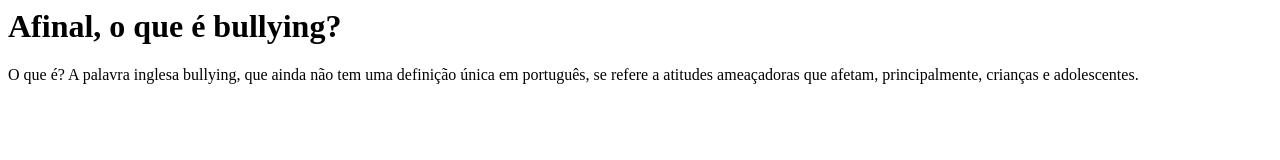
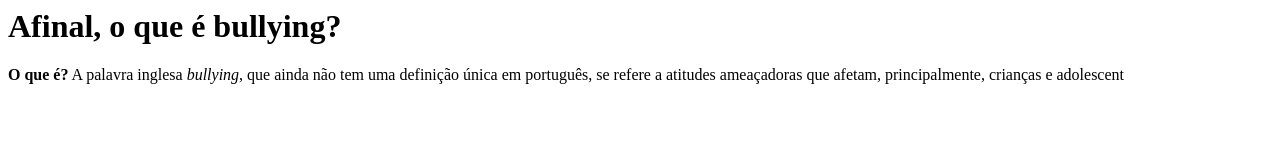
Before and after one commit to mfraga91/Pensamento_1A, a plain HTML site: page index.html in a window 1280 px wide. Drawn offline with Linux system fonts and the light colour scheme.

Commit message:
arrumando meu primeiro parragráfo

```diff
--- a/index.html
+++ b/index.html
@@ -1,2 +1,2 @@
 <h1>Afinal, o que é bullying?</h1>
-<p>O que é? A palavra inglesa bullying, que ainda não tem uma definição única em português, se refere a atitudes ameaçadoras que afetam, principalmente, crianças e adolescentes.</p>
+<p> <strong>O que é?</strong> A palavra inglesa <em>bullying</em>, que ainda não tem uma definição única em português, se refere a atitudes ameaçadoras que afetam, principalmente, crianças e adolescent
```
